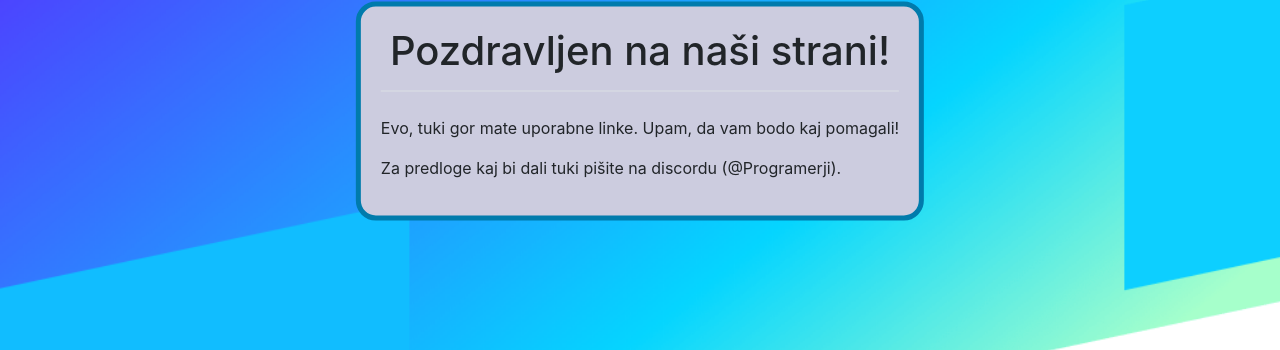
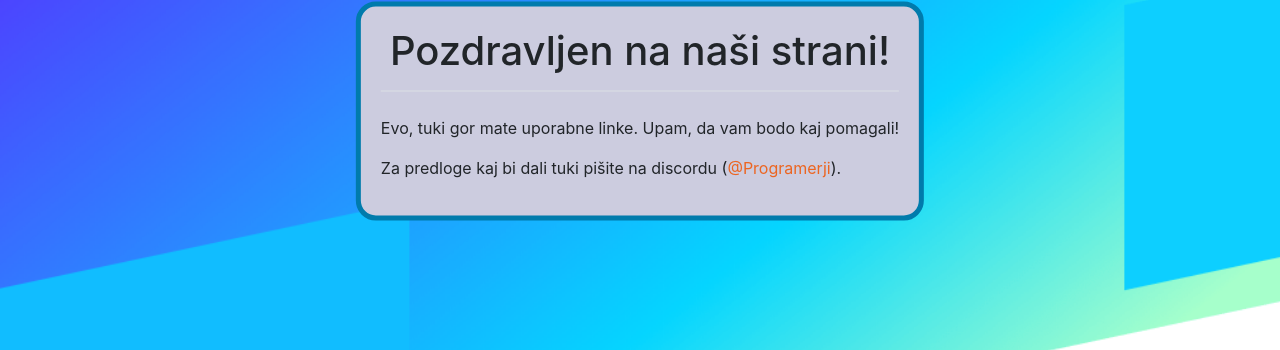
Before and after one commit to R1C-VEG/Website, a PHP site: page / in a window 1280 px wide. Shown: the part 297-647 px from the top of the page. Run offline with PHP 8.4, Linux system fonts and the light colour scheme.

Commit message:
Update index.php

```diff
--- a/index.php
+++ b/index.php
@@ -26,7 +26,7 @@
     <div class="wDiv">
       <h1 class="text-center border-bottom pb-3"> Pozdravljen na naši strani! </h1>
         <p class="pt-3"> Evo, tuki gor mate uporabne linke. Upam, da vam bodo kaj pomagali! </p>
-        <p> Za predloge kaj bi dali tuki pišite na discordu (@Programerji). </p>
+        <p> Za predloge kaj bi dali tuki pišite na discordu (<font color="#ec6521">@Programerji</font>). </p>
     </div>
 
     <!-- Optional JavaScript -->
```
